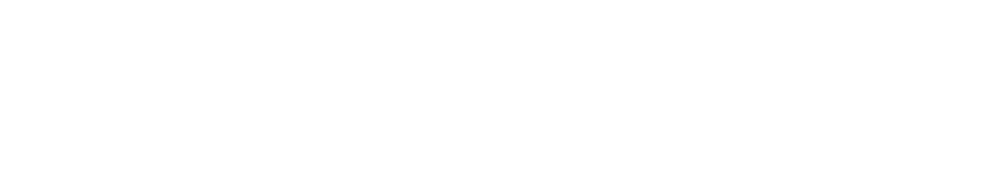
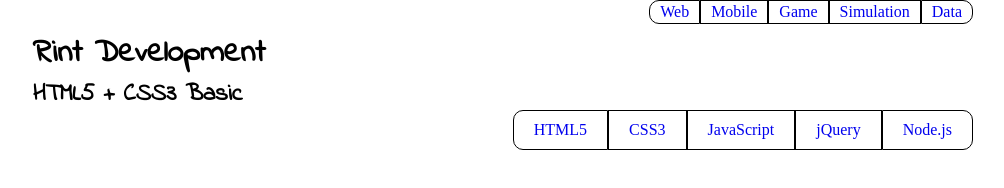
Before and after one commit to realgood253/ModernHTML5, a plain HTML site: page index.html in a window 1280 px wide. Shown: the whole page, without its empty margins (147-1151 px from the left). Drawn offline with Linux system fonts and the light colour scheme.

Commit message:
헤더부분 css 완성

```diff
--- a/index.html
+++ b/index.html
@@ -5,11 +5,33 @@
     <meta name="viewport" content="width=device-width, initial-scale=1.0">
     <meta http-equiv="X-UA-Compatible" content="ie=edge">
     <title>Document</title>
+    <link rel="stylesheet" href="websitestyle.css">
+    <link href="https://fonts.googleapis.com/css?family=Indie+Flower&display=swap" rel="stylesheet">
 </head>
 <body>
-    <header>
-        <nav></nav>
-        <nav></nav>
+    <header id="main_header">
+        <hgroup id="title">
+            <h1>Rint Development</h1>
+            <h2>HTML5 + CSS3 Basic</h2>
+        </hgroup>
+        <nav id="main_gnb">
+            <ul>
+                <li><a href="#">Web</a></li>
+                <li><a href="#">Mobile</a></li>
+                <li><a href="#">Game</a></li>
+                <li><a href="#">Simulation</a></li>
+                <li><a href="#">Data</a></li>
+            </ul>
+        </nav>
+        <nav id="main_lnb">
+            <ul>
+                <li><a href="#">HTML5</a></li>
+                <li><a href="#">CSS3</a></li>
+                <li><a href="#">JavaScript</a></li>
+                <li><a href="#">jQuery</a></li>
+                <li><a href="#">Node.js</a></li>
+            </ul>
+        </nav>
     </header>
     <div id="content">
         <section></section>
--- /dev/null
+++ b/websitestyle.css
@@ -0,0 +1,63 @@
+* { margin: 0; padding: 0;}
+body { font-family: 'Times New Roman', serif;}
+li { list-style: none;}
+a { text-decoration: none;}
+img { border: 0;}
+
+#title {
+    font-family: 'Indie Flower', cursive;
+}
+
+#main_header {
+    width: 960px;
+    margin: 0 auto;
+
+    height: 160px;
+    position: relative;
+}
+
+#main_header > #title {
+    position: absolute;
+    left: 20px;
+    top: 30px;
+}
+
+#main_header > #main_gnb {
+    position: absolute;
+    right: 0;
+    top: 0;
+}
+
+#main_header > #main_lnb {
+    position: absolute;
+    right: 0;
+    bottom: 10px;
+}
+
+#main_gnb > ul {overflow: hidden;}
+#main_gnb > ul > li {float:left;}
+#main_gnb > ul > li > a {
+    display: block;
+    padding: 2px 10px;
+    border: 1px solid black;
+}
+#main_gnb > ul > li > a:hover {
+    background: black;
+    color: white;
+}
+#main_gnb > ul > li:first-child > a {border-radius: 10px 0 0 10px;}
+#main_gnb > ul > li:last-child > a {border-radius: 0 10px 10px 0;}
+
+#main_lnb > ul {overflow: hidden;}
+#main_lnb > ul > li {float:left;}
+#main_lnb > ul > li > a {
+    display: block;
+    padding: 10px 20px;
+    border: 1px solid black;
+}
+#main_lnb > ul > li > a:hover {
+    background : black;
+    color : white;
+}
+#main_lnb > ul > li:first-child > a {border-radius: 10px 0 0 10px;}
+#main_lnb > ul > li:last-child > a {border-radius: 0 10px 10px 0;}
```
Also changed, not shown: style.css (deleted).
